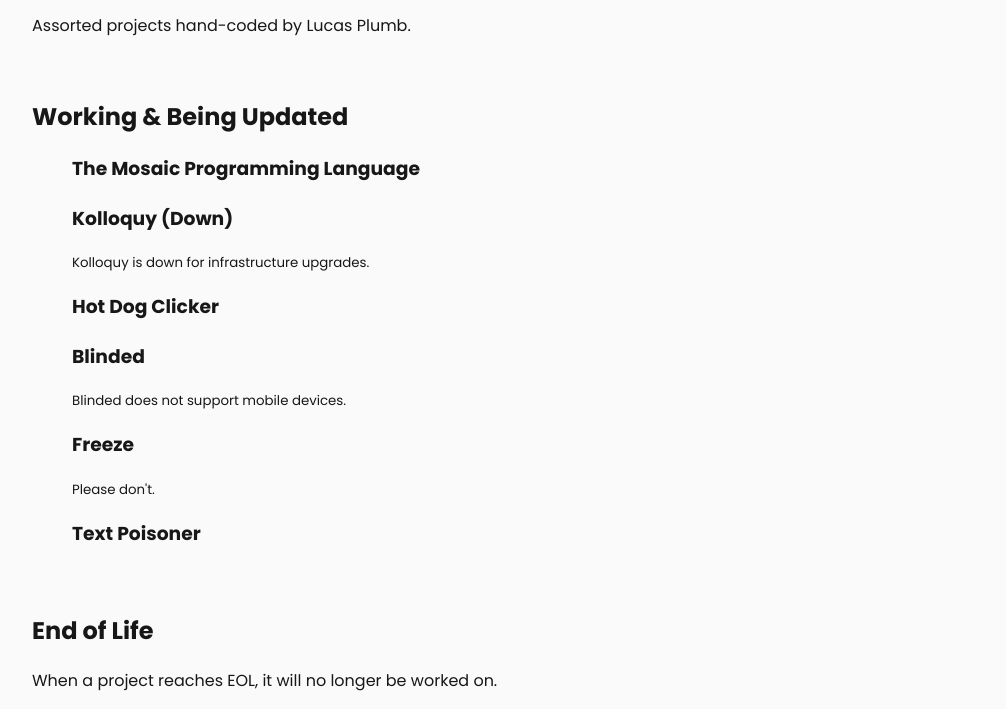
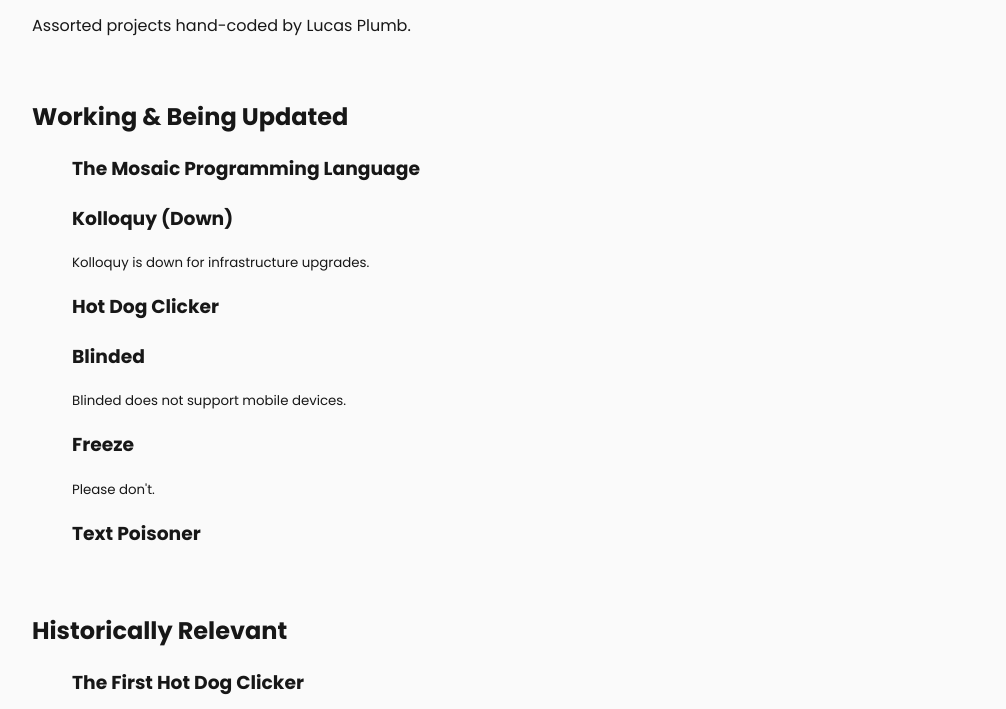
Before and after one commit to ljpprojects/ljp-projects.github.io, a plain HTML site: page index.html in a window 1280 px wide. Shown: the part 219-928 px from the top of the page, without its empty margins (40-1046 px from the left). Drawn offline with Linux system fonts and the light colour scheme; a web font is replaced by a local one.

Commit message:
Update index.html

```diff
--- a/index.html
+++ b/index.html
@@ -46,6 +46,13 @@
       </li>
     </ul>
     <br>
+    <h2>Historically Relevant</h2>
+    <ul>
+      <li>
+        <h3><a class=un href="https://cheappages.github.io/hotdogclicker">The First Hot Dog Clicker</a></h3>
+      </li>
+    </ul>
+    <br>
     <h2>End of Life</h2>
     <p>
       When a project reaches EOL, it will no longer be worked on.
```
